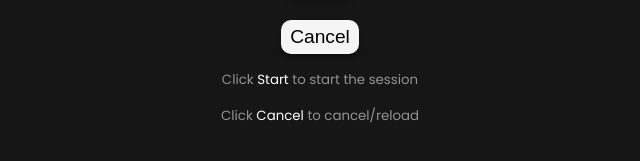
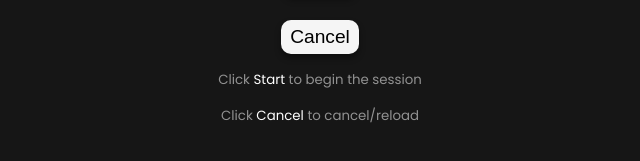
Before and after one commit to theneilsen/Pomodoro-App, a plain HTML site: page index.html in a window 1280 px wide. Shown: the part 553-714 px from the top of the page, 320-960 px from the left. Drawn offline with Linux system fonts and the light colour scheme.

Commit message:
Update index.html

```diff
--- a/index.html
+++ b/index.html
@@ -35,7 +35,7 @@
     <button id="startBtn">Start</button>
     <button id="stopBtn">Cancel</button>
 
-    <small class="smalls">Click <strong>Start</strong> to start the session</small>
+    <small class="smalls">Click <strong>Start</strong> to begin the session</small>
     <small class="smalls">Click <strong>Cancel</strong> to cancel/reload</small>
 
 </body>
```
